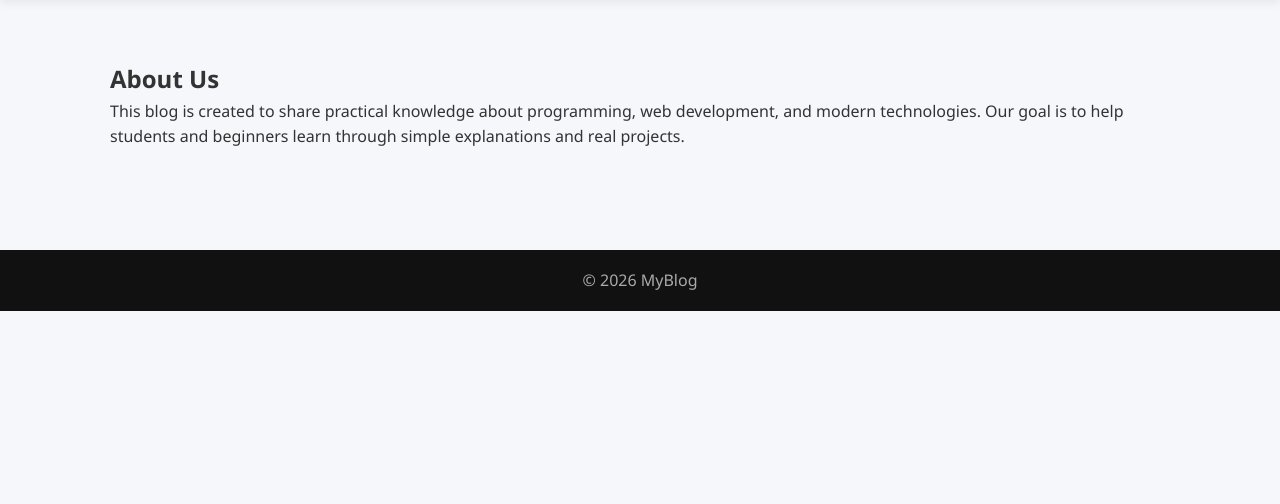
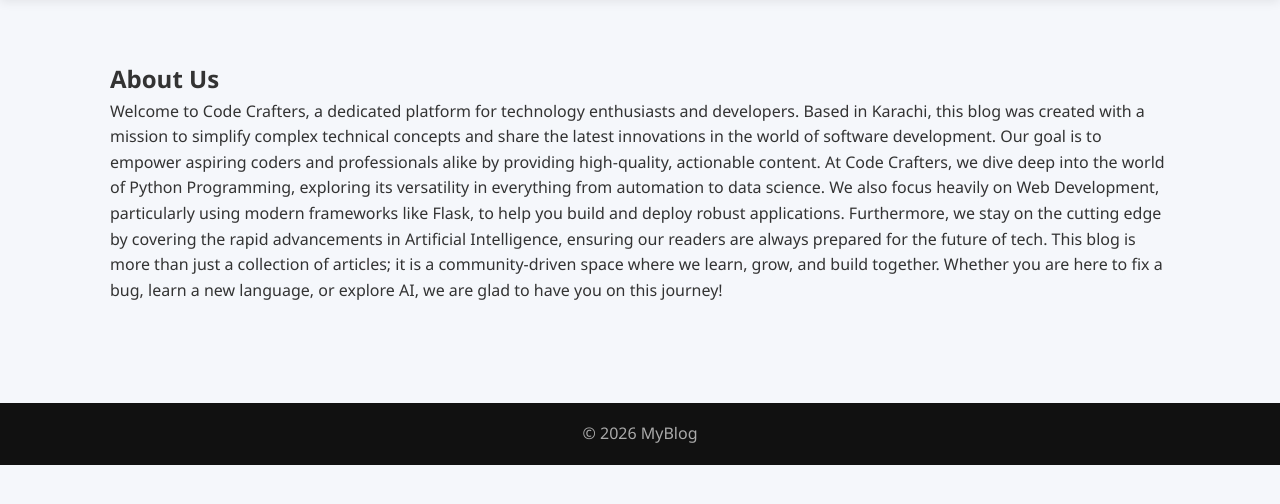
Before and after one commit to S-Owais-najam/flask-blog, a Flask app: template templates/about.html in a window 1280 px wide. Shown: the part 65-569 px from the top of the page. Run offline with Flask 3, Linux system fonts and the light colour scheme; the template is opened without the code that fills it, so the values that code supplies are empty.

Commit message:
Updated About page to focus on Tech Blog

```diff
--- a/app.py
+++ b/app.py
@@ -150,6 +150,13 @@ def delete_article(id):
     conn.commit()
     conn.close()
     return redirect("/admin")
+# ==============================
+# About Page Route
+# ==============================
+@app.route("/about")
+def about():
+    # Yeh Flask ko templates folder mein 'about.html' dhundne ka kahega
+    return render_template("about.html")
 
 @app.route("/contact", methods=["GET", "POST"])
 def contact():
--- a/templates/about.html
+++ b/templates/about.html
@@ -4,9 +4,19 @@
 <section class="container">
   <h2>About Us</h2>
   <p>
-    This blog is created to share practical knowledge about programming,
-    web development, and modern technologies. Our goal is to help students
-    and beginners learn through simple explanations and real projects.
+    Welcome to Code Crafters, a dedicated platform for technology enthusiasts and developers. Based in Karachi, this
+    blog was created with a mission to simplify complex technical concepts and share the latest innovations in the world
+    of software development. Our goal is to empower aspiring coders and professionals alike by providing high-quality,
+    actionable content.
+
+    At Code Crafters, we dive deep into the world of Python Programming, exploring its versatility in everything from
+    automation to data science. We also focus heavily on Web Development, particularly using modern frameworks like
+    Flask, to help you build and deploy robust applications. Furthermore, we stay on the cutting edge by covering the
+    rapid advancements in Artificial Intelligence, ensuring our readers are always prepared for the future of tech.
+
+    This blog is more than just a collection of articles; it is a community-driven space where we learn, grow, and build
+    together. Whether you are here to fix a bug, learn a new language, or explore AI, we are glad to have you on this
+    journey!
   </p>
 </section>
 
```
